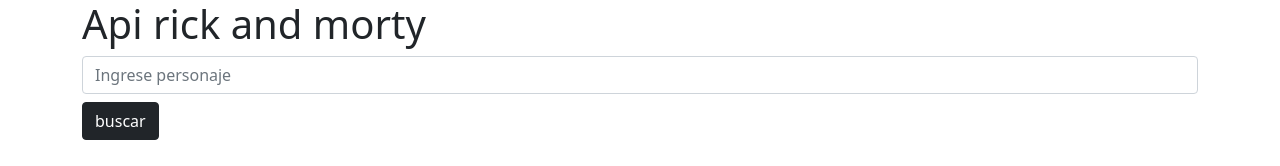
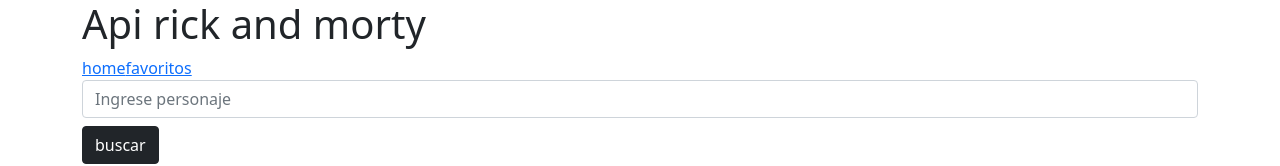
Before and after one commit to Gochita/Wubba-lubba-dub-dub, a React (Create React App) app: page / in a window 1280 px wide. Shown: the top 166 px of the page. Built offline with nearby package versions, Linux system fonts and the light colour scheme; no server answers.

Commit message:
Maqueta basica de home y favoritos

```diff
--- a/package.json
+++ b/package.json
@@ -8,6 +8,7 @@
     "@testing-library/user-event": "^13.5.0",
     "react": "^17.0.2",
     "react-dom": "^17.0.2",
+    "react-router-dom": "^6.2.2",
     "react-scripts": "5.0.0",
     "sweetalert2": "^11.4.7",
     "web-vitals": "^2.1.4"
--- a/src/App.jsx
+++ b/src/App.jsx
@@ -1,17 +1,20 @@
 import React, { useState } from "react";
+import { BrowserRouter } from "react-router-dom";
+import Barrita from "./components/Barrita";
 import Formulario from "./components/Formulario";
 import PintarDatos from "./components/PintarDatos";
 
 const App = () => {
-
-    const [nombrePersonaje, setNombrePersonaje] =useState('')
+  const [nombrePersonaje, setNombrePersonaje] = useState("");
 
   return (
     <div className="container">
-      <h1>Api rick and morty</h1>
-         <Formulario setNombrePersonaje={setNombrePersonaje}/>
-         <br></br>
-         <PintarDatos nombrePersonaje={nombrePersonaje} />
+      <BrowserRouter>
+        <Barrita />
+        <Formulario setNombrePersonaje={setNombrePersonaje} />
+        <br></br>
+        <PintarDatos nombrePersonaje={nombrePersonaje} />
+      </BrowserRouter>
     </div>
   );
 };
--- /dev/null
+++ b/src/components/Barrita.jsx
@@ -0,0 +1,20 @@
+import React from "react";
+import { NavLink } from "react-router-dom";
+
+const Barrita = () => {
+  return (
+    <div>
+      <h1>Api rick and morty</h1>
+      <div>
+          <NavLink to={"/"}>
+              home
+          </NavLink>
+          <NavLink to={"/favoritos"}>
+              favoritos
+          </NavLink>
+      </div>
+    </div>
+  );
+};
+
+export default Barrita;
```
Also changed, not shown: 1 other file (tests, documents, lock files or other folders).
